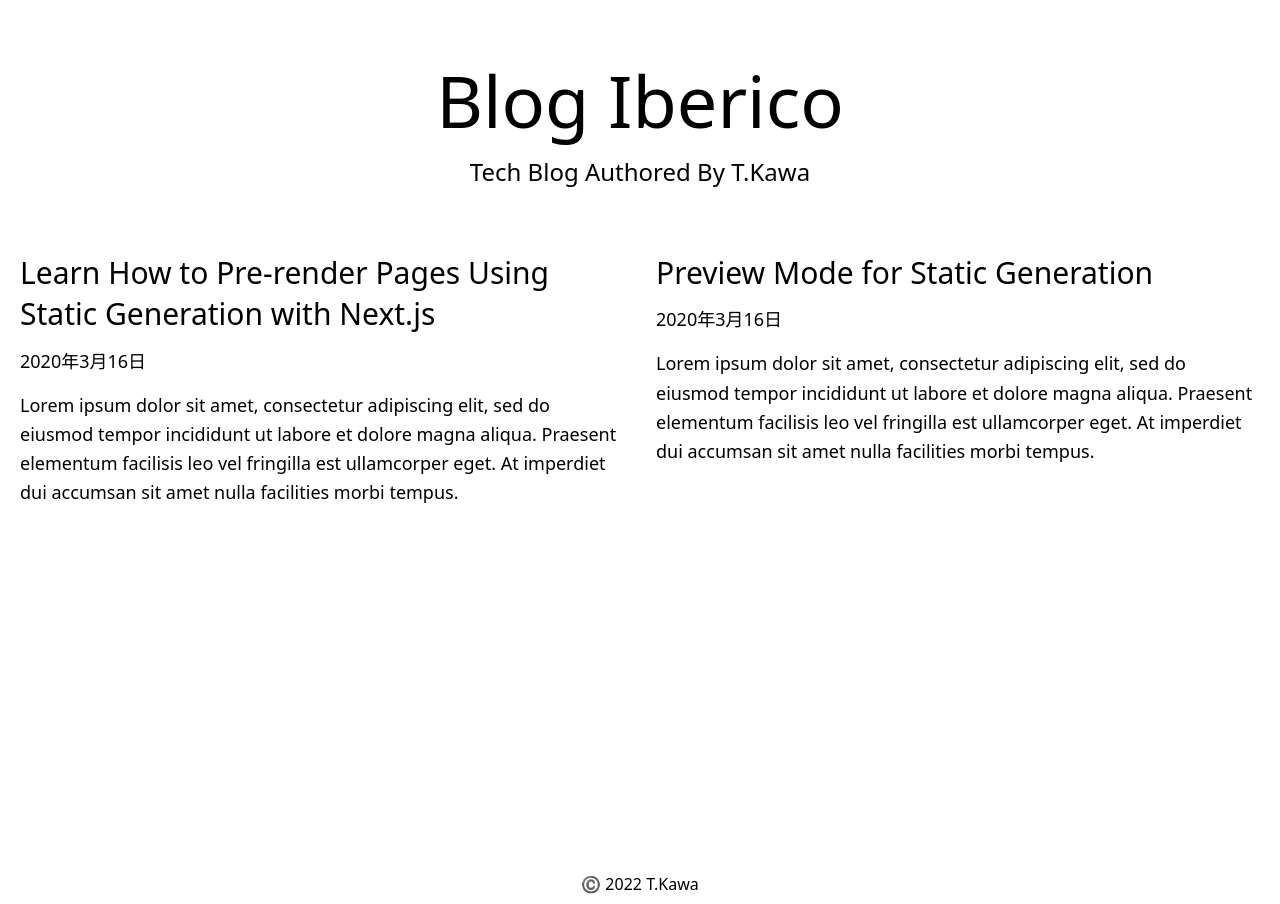
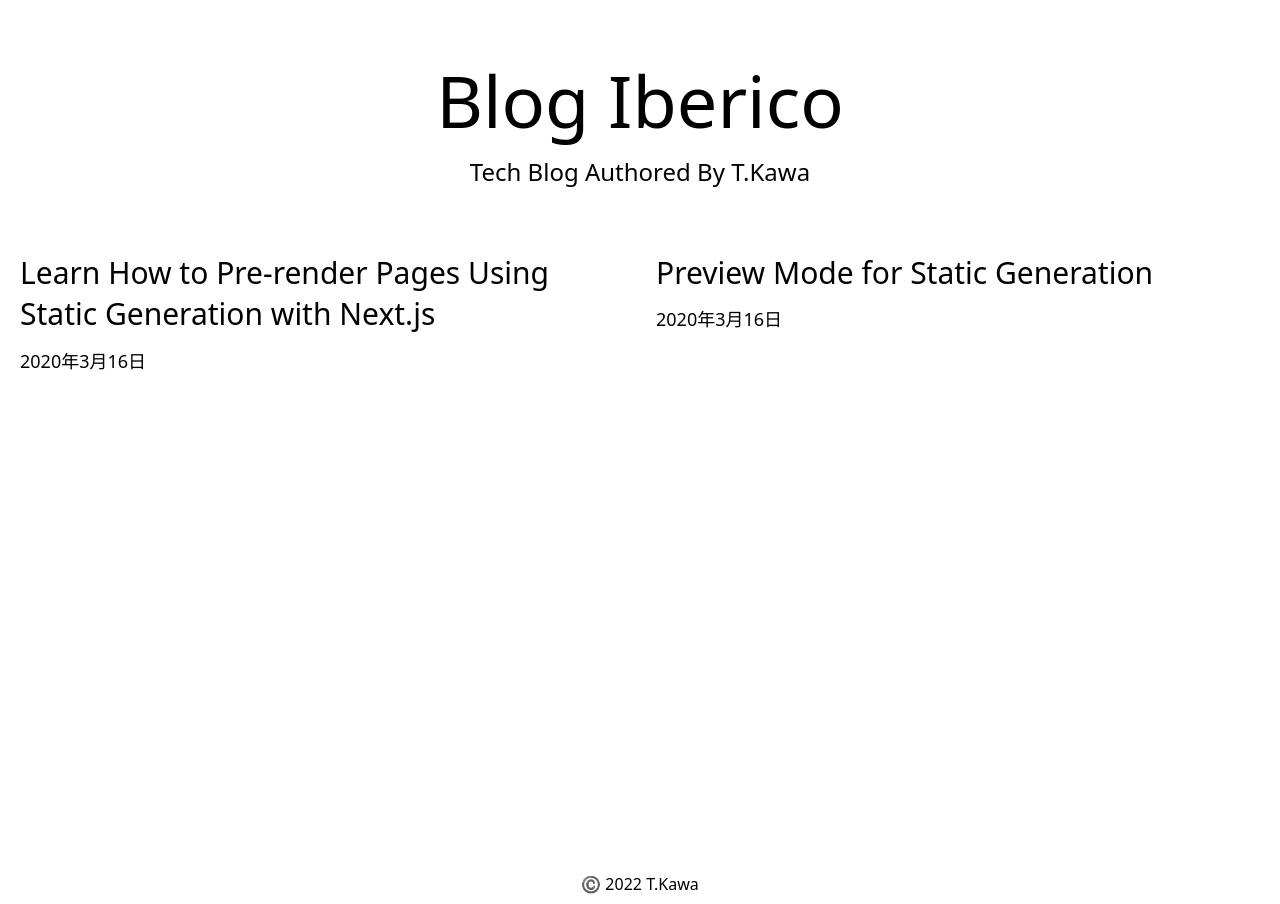
Before and after one commit to t-kawamura1/blog-iberico, a Next.js app in the folder iberico/: page / in a window 1280 px wide. Built offline with nearby package versions, Linux system fonts and the light colour scheme.

Commit message:
postからexcerptを削除

```diff
--- a/iberico/components/post-list.tsx
+++ b/iberico/components/post-list.tsx
@@ -16,7 +16,6 @@
             date={post.date}
             author={post.author}
             slug={post.slug}
-            excerpt={post.excerpt}
           />
         ))}
       </div>
--- a/iberico/components/post-preview.tsx
+++ b/iberico/components/post-preview.tsx
@@ -5,7 +5,6 @@
 type Props = {
   title: string
   date: string
-  excerpt: string
   author: Author
   slug: string
 }
@@ -13,7 +12,6 @@
 const PostPreview = ({
   title,
   date,
-  excerpt,
   author,
   slug,
 }: Props) => {
@@ -27,7 +25,6 @@
       <div className="text-lg mb-4">
         <DateFormatter dateString={date} />
       </div>
-      <p className="text-lg leading-relaxed mb-4">{excerpt}</p>
     </div>
   )
 }
--- a/iberico/pages/index.tsx
+++ b/iberico/pages/index.tsx
@@ -36,7 +36,6 @@
     'date',
     'slug',
     'author',
-    'excerpt',
   ])
 
   return {
--- a/iberico/pages/posts/[slug].tsx
+++ b/iberico/pages/posts/[slug].tsx
@@ -65,7 +65,6 @@
     'author',
     'content',
     'ogImage',
-    'coverImage',
   ])
   const content = await markdownToHtml(post.content || '')
 
--- a/iberico/types/post.ts
+++ b/iberico/types/post.ts
@@ -5,7 +5,6 @@
   title: string
   date: string
   author: Author
-  excerpt: string
   ogImage: {
     url: string
   }
```
